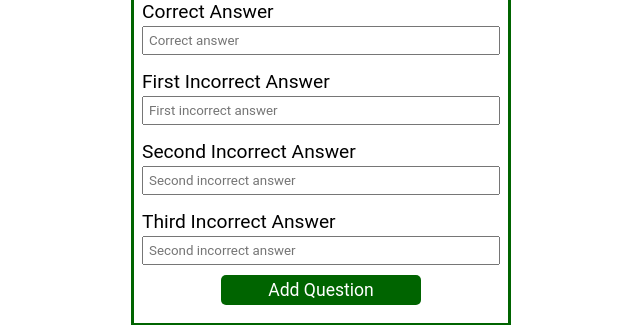
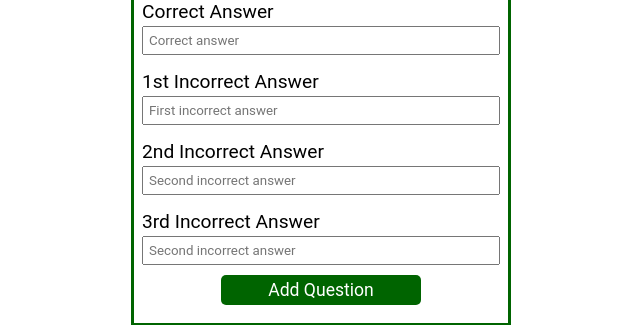
Before and after one commit to bkandaris/frontend-interview-fe, a React (Create React App) app: page /add in a window 1280 px wide. Shown: the part 234-559 px from the top of the page, without its empty margins (319-959 px from the left). Built offline with nearby package versions, Linux system fonts and the light colour scheme.

Commit message:
testing build

```diff
--- a/src/components/AddQuestion.js
+++ b/src/components/AddQuestion.js
@@ -63,7 +63,7 @@ const AddQuestion = () => {
           type='text'
           name='correctAnswer'
         />
-        <label>First Incorrect Answer</label>
+        <label>1st Incorrect Answer</label>
         <input
           placeholder={'First incorrect answer'}
           onChange={handleChange}
@@ -71,7 +71,7 @@ const AddQuestion = () => {
           id='wrongAnswers1'
           name='wrongAnswers1'
         />
-        <label>Second Incorrect Answer</label>
+        <label>2nd Incorrect Answer</label>
         <input
           placeholder={'Second incorrect answer'}
           onChange={handleChange}
@@ -79,7 +79,7 @@ const AddQuestion = () => {
           id='wrongAnswers2'
           name='wrongAnswers2'
         />
-        <label>Third Incorrect Answer</label>
+        <label>3rd Incorrect Answer</label>
         <input
           placeholder={'Second incorrect answer'}
           onChange={handleChange}
```
